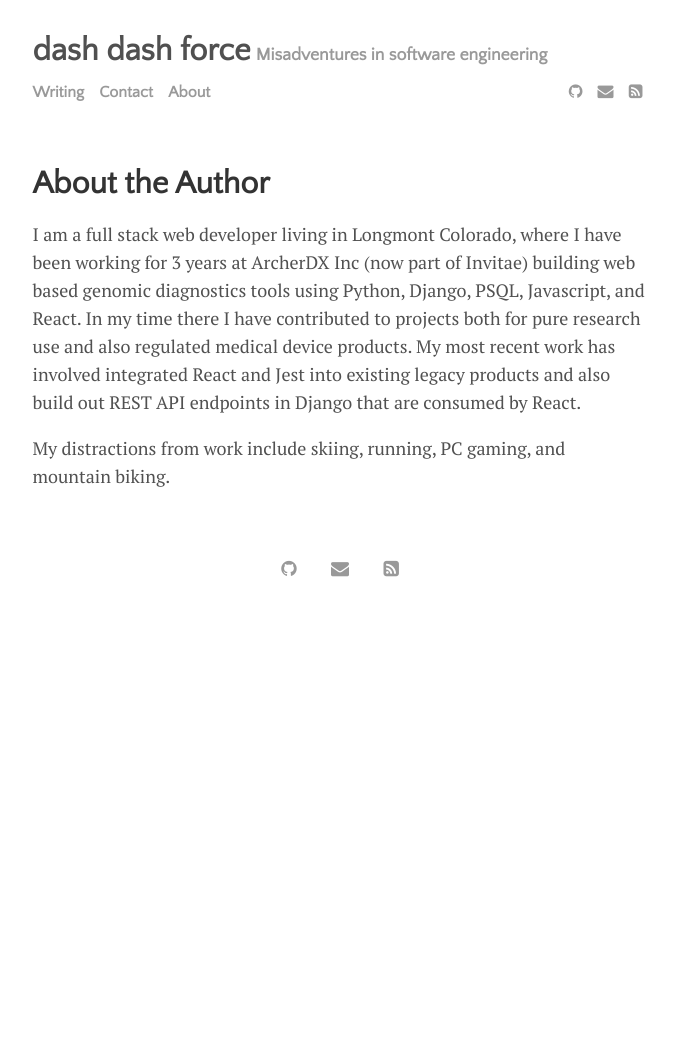
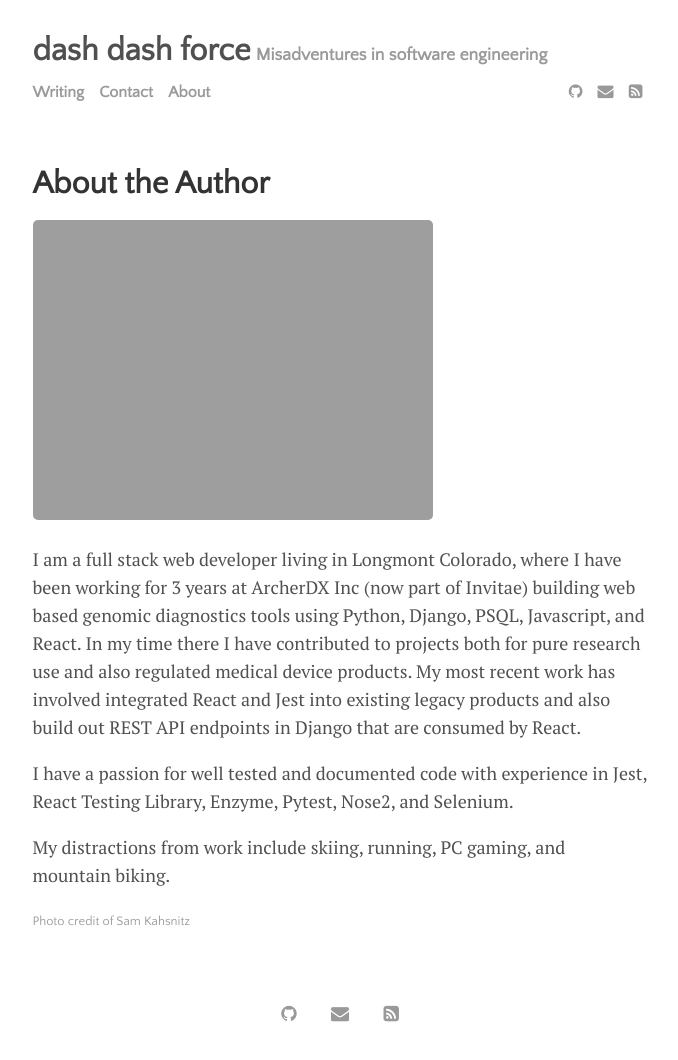
Before and after one commit to RM-Terrell/RM-Terrell.github.io, a Jekyll site: the page built from menu/about.md, in a window 1280 px wide. Shown: the whole page, without its empty margins (300-978 px from the left). Built offline with Jekyll 4.4.1, drawn with Linux system fonts in a browser that asks for light colours; before the commit the page ends 900 px from its top, so only the background shows below that.

Commit message:
page layout

```diff
--- a/_layouts/page.html
+++ b/_layouts/page.html
@@ -6,4 +6,13 @@ layout: default
   {{ page.title }}
 </h1>
 
+{% if page.image %}
+  <img src="{{ site.github.url }}/assets/img/{{ page.image }}">
+{% endif %}
+
 {{ content }}
+
+<span class="post-date">
+  {{ site.data.settings.photo_credit_prefix }}
+  {{ page.photo_credit }}
+</span>
--- a/menu/about.md
+++ b/menu/about.md
@@ -8,4 +8,6 @@ image: st_george_mtb.jpg
 
 I am a full stack web developer living in Longmont Colorado, where I have been working for 3 years at ArcherDX Inc (now part of Invitae) building web based genomic diagnostics tools using Python, Django, PSQL, Javascript, and React. In my time there I have contributed to projects both for pure research use and also regulated medical device products. My most recent work has involved integrated React and Jest into existing legacy products and also build out REST API endpoints in Django that are consumed by React.
 
+I have a passion for well tested and documented code with experience in Jest, React Testing Library, Enzyme, Pytest, Nose2, and Selenium.
+
 My distractions from work include skiing, running, PC gaming, and mountain biking.
```
